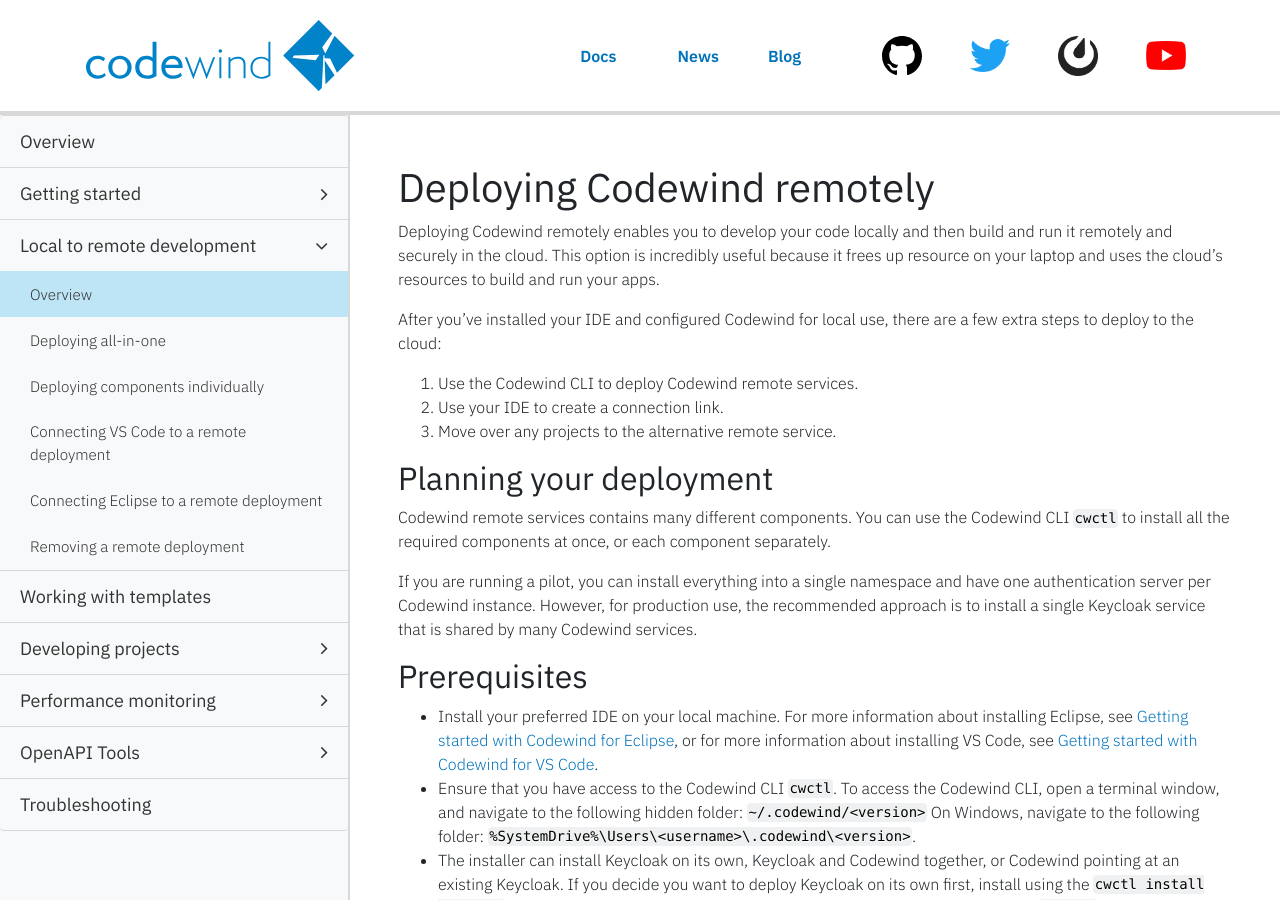
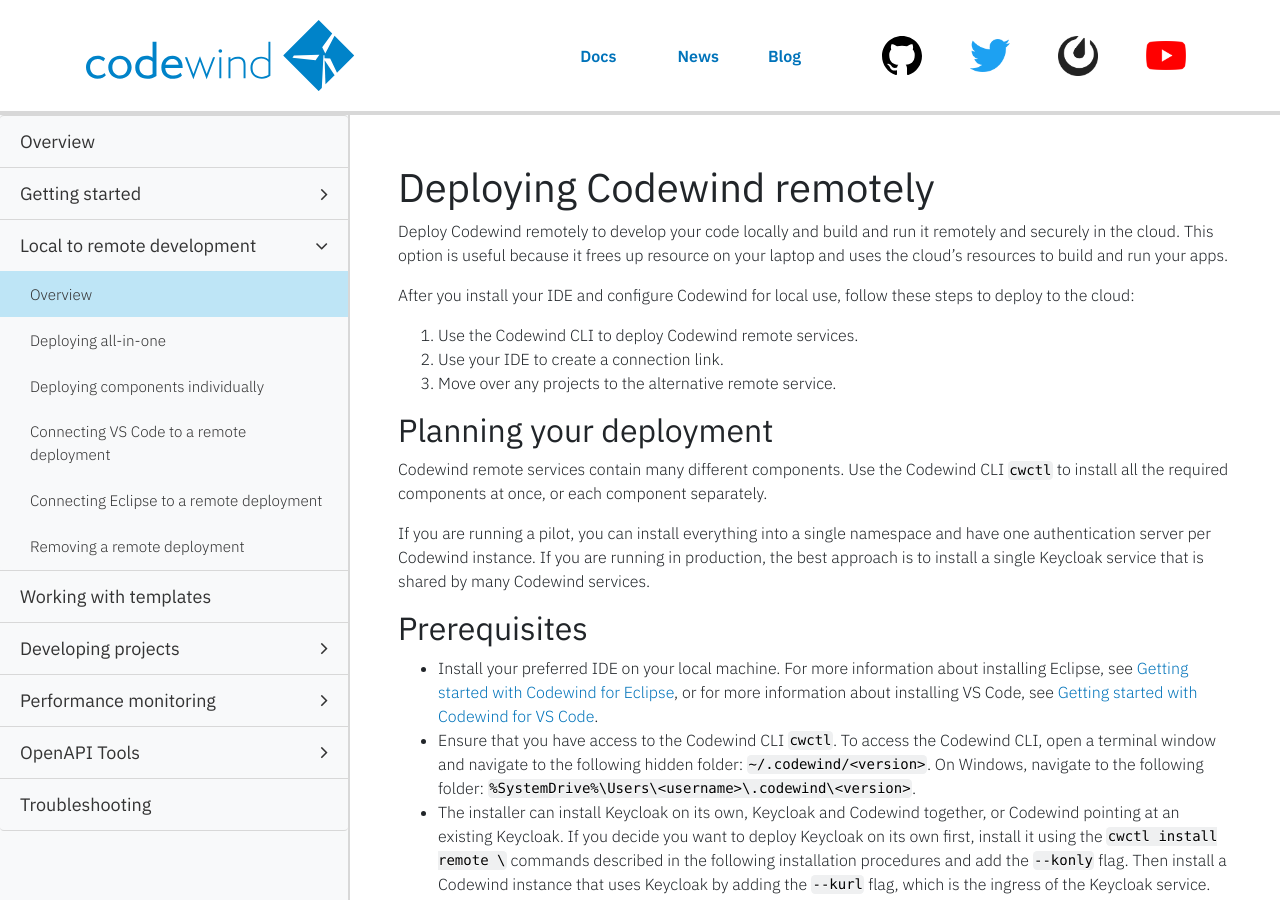
Before and after one commit to eclipse-archived/codewind-docs, a Jekyll site: the page built from docs/_documentations/remote-overview.md, in a window 1280 px wide and 900 px high. Built offline with Jekyll 4.4.1, drawn with Linux system fonts in a browser that asks for light colours; nearby versions of some CDN libraries; comment, search, counter and statistics services are not loaded; some of the changed text lies outside the part shown.

Commit message:
Review comments
Signed-off-by: micgibso <MICGIBSO@uk.ibm.com>

```diff
--- a/docs/_documentations/remote-overview.md
+++ b/docs/_documentations/remote-overview.md
@@ -10,9 +10,9 @@ type: document
 
 # Deploying Codewind remotely
 
-Deploying Codewind remotely enables you to develop your code locally and then build and run it remotely and securely in the cloud. This option is incredibly useful because it frees up resource on your laptop and uses the cloud's resources to build and run your apps.
+Deploy Codewind remotely to develop your code locally and build and run it remotely and securely in the cloud. This option is useful because it frees up resource on your laptop and uses the cloud's resources to build and run your apps.
 
-After you've installed your IDE and configured Codewind for local use, there are a few extra steps to deploy to the cloud:
+After you install your IDE and configure Codewind for local use, follow these steps to deploy to the cloud:
 
 1. Use the Codewind CLI to deploy Codewind remote services.
 2. Use your IDE to create a connection link.
@@ -20,17 +20,19 @@ After you've installed your IDE and configured Codewind for local use, there are
 
 ## Planning your deployment
 
-Codewind remote services contains many different components. You can use the Codewind CLI `cwctl` to install all the required components at once, or each component separately.
+Codewind remote services contain many different components. Use the Codewind CLI `cwctl` to install all the required components at once, or each component separately.
 
-If you are running a pilot, you can install everything into a single namespace and have one authentication server per Codewind instance. However, for production use, the recommended approach is to install a single Keycloak service that is shared by many Codewind services.
+If you are running a pilot, you can install everything into a single namespace and have one authentication server per Codewind instance. If you are running in production, the best approach is to install a single Keycloak service that is shared by many Codewind services.
 
 ## Prerequisites
 
 - Install your preferred IDE on your local machine. For more information about installing Eclipse, see [Getting started with Codewind for Eclipse](mdteclipsegettingstarted.html), or for more information about installing VS Code, see [Getting started with Codewind for VS Code](mdt-vsc-getting-started.html).
-- Ensure that you have access to the Codewind CLI `cwctl`. To access the Codewind CLI, open a terminal window, and navigate to the following hidden folder: `~/.codewind/<version>` On Windows, navigate to the following folder: `%SystemDrive%\Users\<username>\.codewind\<version>`.
-- The installer can install Keycloak on its own, Keycloak and Codewind together, or Codewind pointing at an existing Keycloak. If you decide you want to deploy Keycloak on its own first, install using the `cwctl install remote \` commands described in the following installation procedures, and add the `--konly` flag. Then install a Codewind instance that uses Keycloak by adding the `--kurl` flag, which is the ingress of the Keycloak service. Best practice is to deploy Keycloak first, and then deploy your Codewind instances.
+- Ensure that you have access to the Codewind CLI `cwctl`. To access the Codewind CLI, open a terminal window and navigate to the following hidden folder: `~/.codewind/<version>`. On Windows, navigate to the following folder: `%SystemDrive%\Users\<username>\.codewind\<version>`.
+- The installer can install Keycloak on its own, Keycloak and Codewind together, or Codewind pointing at an existing Keycloak. If you decide you want to deploy Keycloak on its own first, install it using the `cwctl install remote \` commands described in the following installation procedures and add the `--konly` flag. Then install a Codewind instance that uses Keycloak by adding the `--kurl` flag, which is the ingress of the Keycloak service. Best practice is to deploy Keycloak first, and then deploy your Codewind instances.
 - Have an active Kubernetes context that points to your cluster.
-- Access to a keyring, a software application designed to store security credentials such as usernames, passwords, and keys, together with a small amount of relevant metadata. Examples of a keyring are Keychain on macOS, Credential Manager on Windows, and Secret Service on Linux.
+- Have access to a keyring, a software application designed to store security credentials, such as usernames, passwords, and keys, together with a small amount of relevant metadata. Examples of a keyring are Keychain on macOS, Credential Manager on Windows, and Secret Service on Linux.
+
+## Install Codewind and the authentication services
 
 Next step, either:
 
```
Also changed, not shown: docs/_documentations/remote-removing.md (+6 -6 lines).
